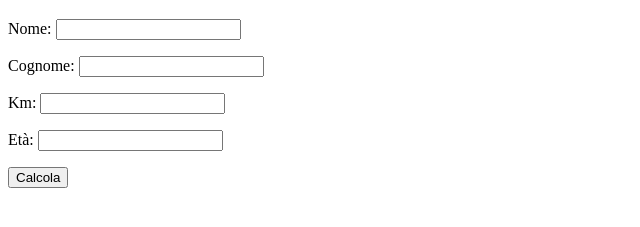
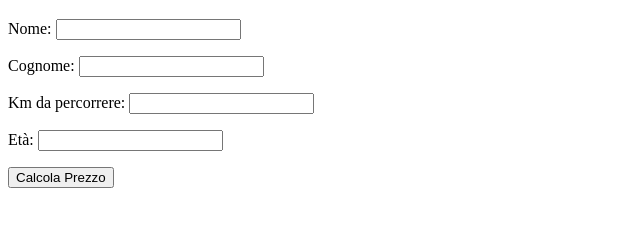
Before and after one commit to pasqualedimaro/js-biglietto-treno-form, a plain HTML site: page index.html in a window 1280 px wide. Shown: the part 61-288 px from the top of the page, without its empty margins (0-640 px from the left). Drawn offline with Linux system fonts and the light colour scheme.

Commit message:
put inputs in form tag and use type number

```diff
--- a/index.html
+++ b/index.html
@@ -8,12 +8,14 @@
 <body>
     <h1>Calcolo Biglietto Treno</h1>
 
-    <p>Nome: <input type="text" id="nome"></p>
-    <p>Cognome: <input type="text" id="cognome"></p>
-    <p>Km: <input type="text" id="km"></p>
-    <p>Età: <input type="text" id="eta"></p>
+    <form id="form-biglietto">
+        <p>Nome: <input type="text" id="nome"></p>
+        <p>Cognome: <input type="text" id="cognome"></p>
+        <p>Km da percorrere: <input type="number" id="km"></p>
+        <p>Età: <input type="number" id="eta"></p>
 
-    <button id="bottone">Calcola</button>
+        <button type="submit">Calcola Prezzo</button>
+    </form>
 
     <script src="main.js"></script>
 </body>
```
